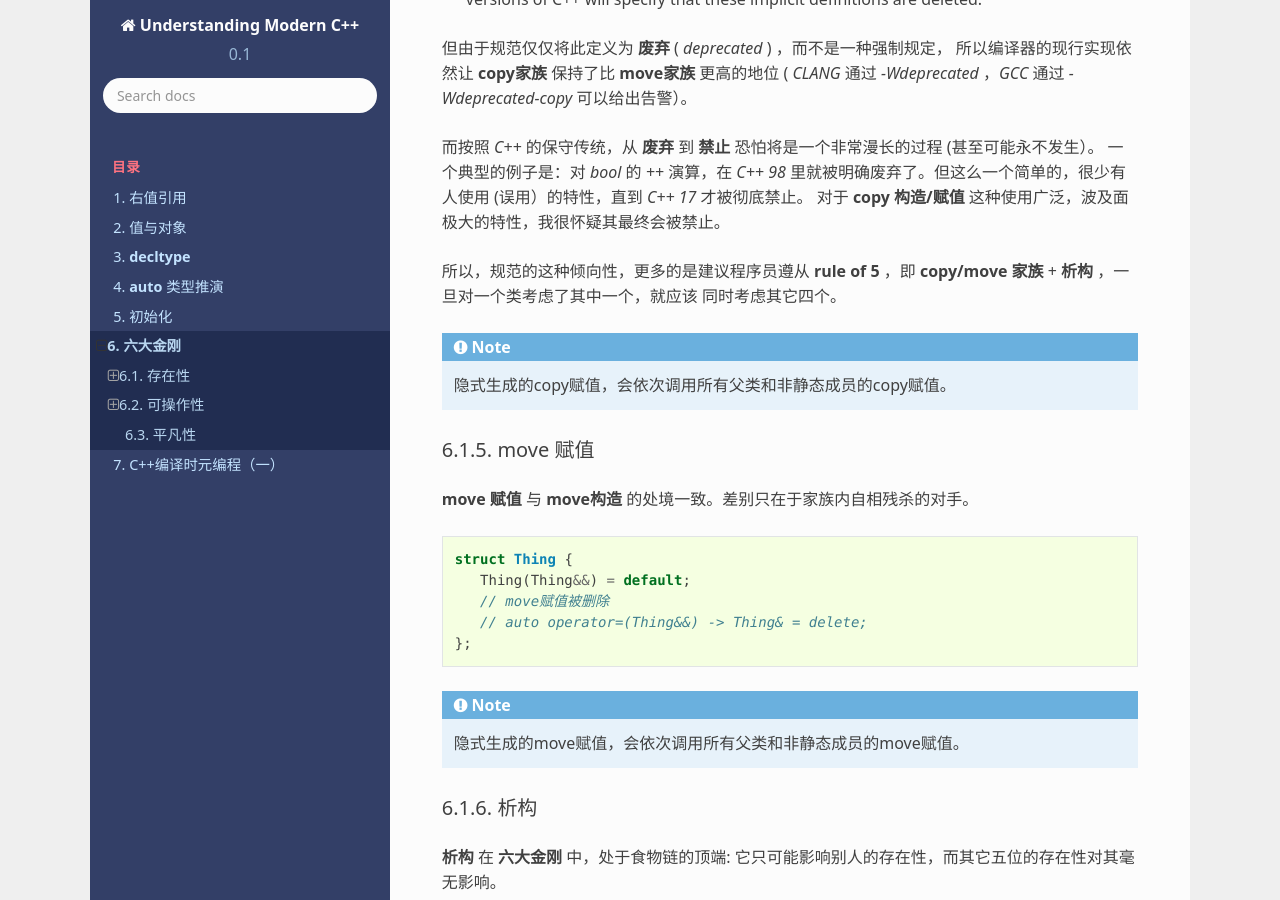
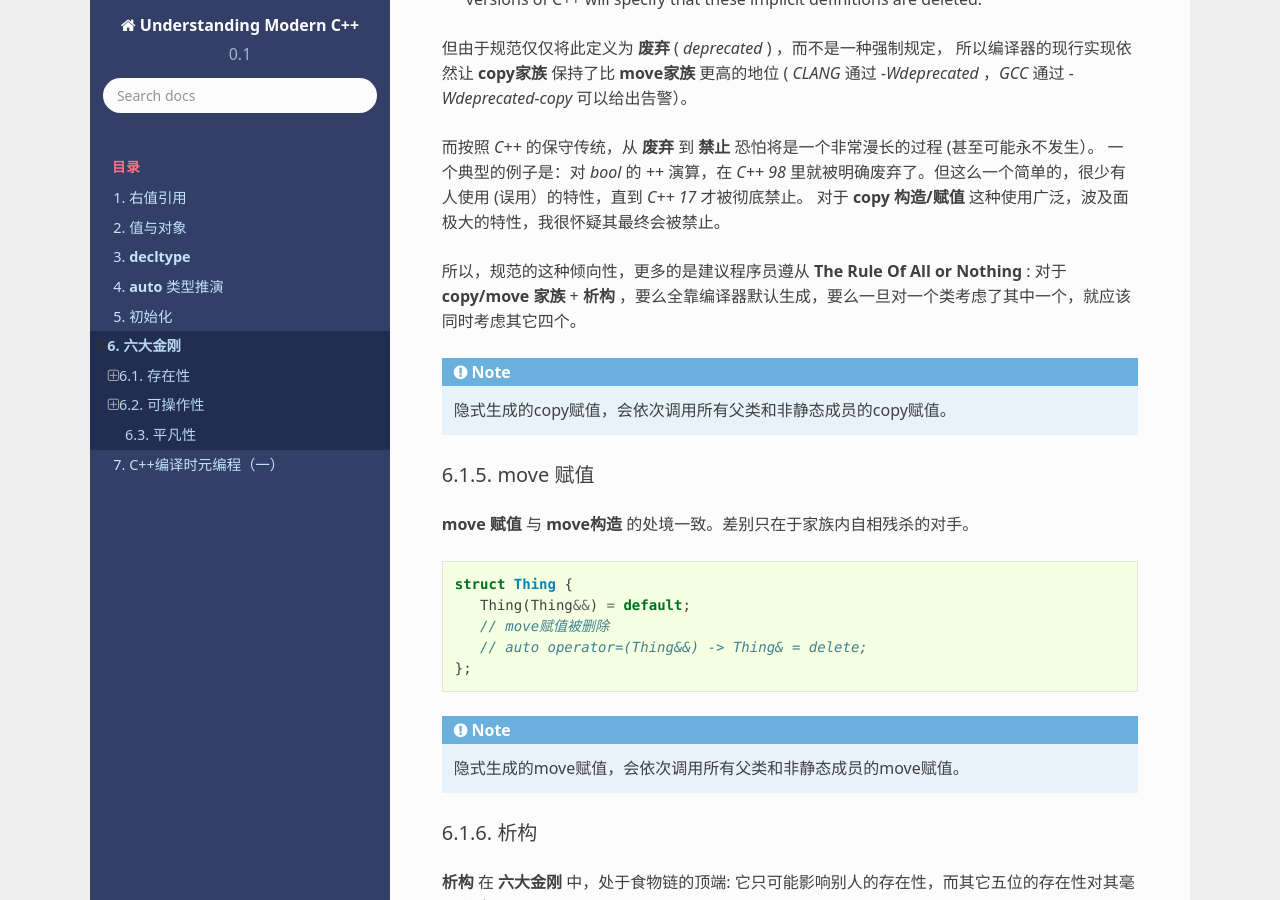
Before and after one commit to godsme/understand_modern_cpp, a Sphinx documentation site: the page built from docs/source/gang_of_6.rst, in a window 1280 px wide and 900 px high, scrolled down 4155 px. Built offline with Sphinx 7.4.7 and the Read the Docs theme 2.0.0, drawn with Linux system fonts in a browser that asks for light colours; formulas are drawn with MathJax 3.

Commit message:
added more

```diff
--- a/docs/source/gang_of_6.rst
+++ b/docs/source/gang_of_6.rst
@@ -183,8 +183,7 @@ D.9:
 
 而按照 `C++` 的保守传统，从 **废弃** 到 **禁止** 恐怕将是一个非常漫长的过程 (甚至可能永不发生）。 一个典型的例子是：对 `bool` 的 `++` 演算，在 `C++ 98` 里就被明确废弃了。但这么一个简单的，很少有人使用 (误用）的特性，直到 `C++ 17` 才被彻底禁止。 对于 **copy 构造/赋值** 这种使用广泛，波及面极大的特性，我很怀疑其最终会被禁止。
 
-所以，规范的这种倾向性，更多的是建议程序员遵从 **rule of 5** ，即 **copy/move 家族** + **析构** ，一旦对一个类考虑了其中一个，就应该
-同时考虑其它四个。
+所以，规范的这种倾向性，更多的是建议程序员遵从 **The Rule Of All or Nothing** : 对于 **copy/move 家族** + **析构** ，要么全靠编译器默认生成，要么一旦对一个类考虑了其中一个，就应该同时考虑其它四个。
 
 
 .. note::
```
